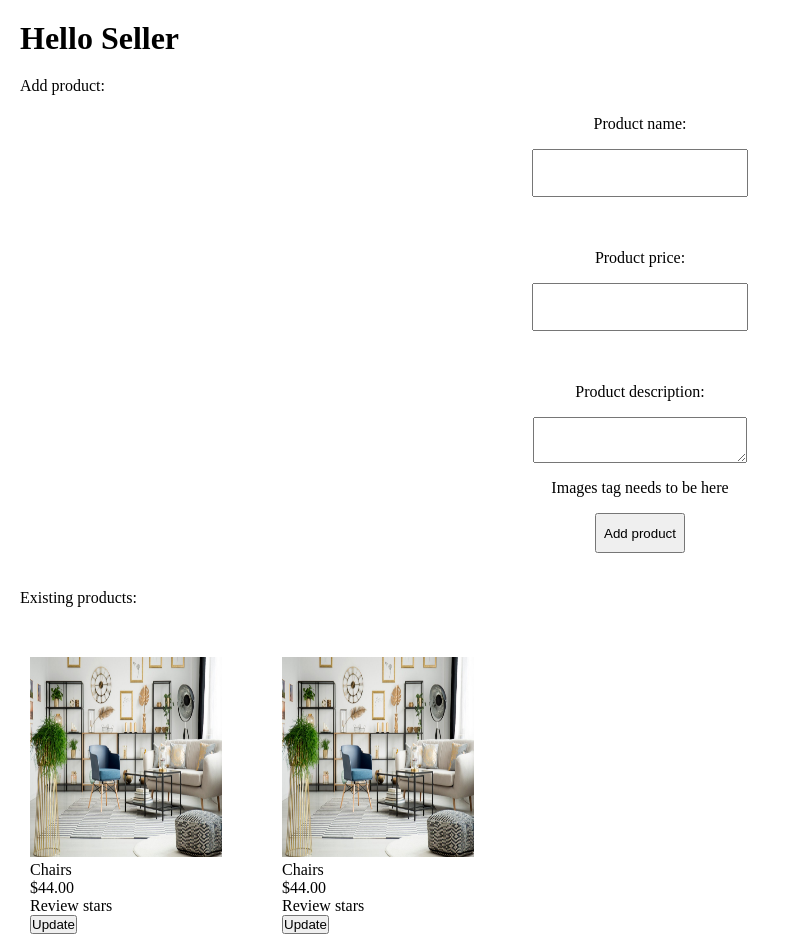
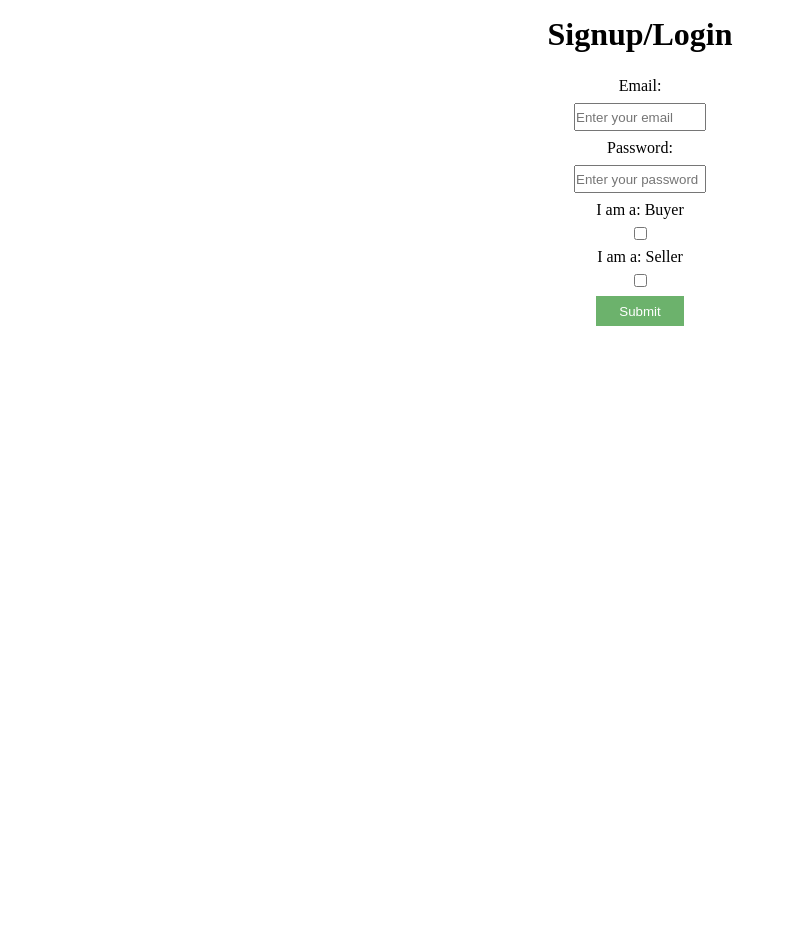
Before and after one commit to Shivam13-tech/Home-decor, a React (Create React App) app in the folder Frontend/home-decor/: page / in a window 1280 px wide. Shown: the whole page, without its empty margins (0-791 px from the left). After the commit the page ends 800 px from the top, so only its background shows below. Built offline with nearby package versions, Linux system fonts and the light colour scheme.

Commit message:
Auth page desktop

```diff
--- a/Frontend/home-decor/src/App.css
+++ b/Frontend/home-decor/src/App.css
@@ -141,3 +141,12 @@
     justify-content: flex-start;
     align-items: flex-start;
 }
+
+/* ---------------- Auth ----------- */
+
+.auth-ui{
+    display: flex;
+    flex-direction: column;
+    justify-content: center;
+    align-items: center;
+}
--- a/Frontend/home-decor/src/App.js
+++ b/Frontend/home-decor/src/App.js
@@ -2,13 +2,15 @@ import './App.css';
 // import Individual from './Components/Individual';
 import Home from './Components/Home'
 import Seller from './Components/Seller';
+import Auth from './Components/Auth';
 
 function App() {
   return (
     <div className="App">
         {/* <Individual /> */}
         {/* <Home /> */}
-        <Seller />
+        {/* <Seller /> */}
+        <Auth />
     </div>
   );
 }
--- /dev/null
+++ b/Frontend/home-decor/src/Components/Auth.jsx
@@ -0,0 +1,22 @@
+import React from "react";
+
+function Auth(){
+    return (
+        <>
+            <div className="auth-ui">
+                    <h1 style={{textAlign: "center", marginTop: "2vh", marginBottom: "2vh"}}>Signup/Login</h1>
+                    <label id="email" for="email" style={{marginTop: "1vh", marginBottom: "1vh"}}>Email:</label>
+                    <input type="text" name="email" placeholder="Enter your email" style={{width: "10vw", height: "3vh"}}/>
+                    <label id="pass" for="password" style={{marginTop: "1vh", marginBottom: "1vh"}}>Password:</label>
+                    <input type="password" name="password" placeholder="Enter your password" style={{width: "10vw", height: "3vh"}}/>
+                    <label for="Buyer" style={{marginTop: "1vh", marginBottom: "1vh"}}> I am a: Buyer</label>
+                    <input type="checkbox" name="Buyer" value="Buyer" />
+                    <label for="Seller" style={{marginTop: "1vh", marginBottom: "1vh"}}> I am a: Seller</label>
+                    <input type="checkbox" name="Seller" value="Seller" />
+                    <button className="Single-product-button">Submit</button>
+            </div>
+        </>
+    )
+}
+
+export default Auth
```
